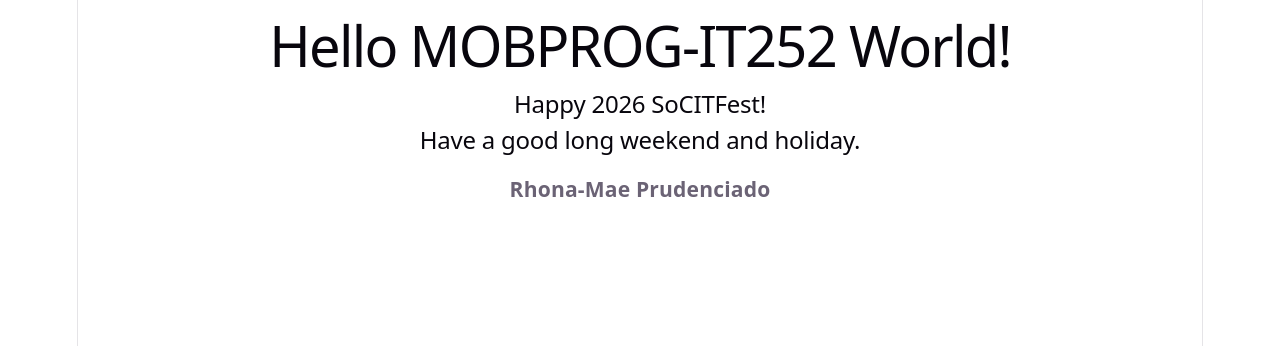
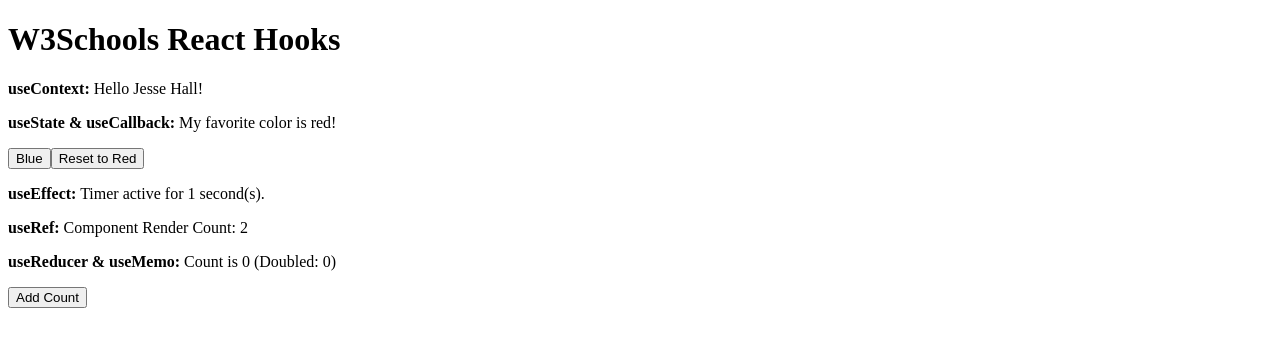
Before and after one commit to rpprudenciado/MOBPROG-IT252-REACT-W3SCHOOLS, a React (Vite) app in the folder my-react-app/: page / in a window 1280 px wide. Shown: the top 346 px of the page. Built offline with nearby package versions, Linux system fonts and the light colour scheme.

Commit message:
Add W3Schools React Hooks examples to main.jsx

```diff
--- a/my-react-app/src/main.jsx
+++ b/my-react-app/src/main.jsx
@@ -1,10 +1,67 @@
-import { StrictMode } from 'react'
+import { useState, useEffect, createContext, useContext, useRef, useReducer, useCallback, useMemo } from 'react'
 import { createRoot } from 'react-dom/client'
-import './index.css'
-import App from './App.jsx'
+
+const UserContext = createContext();
+
+function countReducer(state, action) {
+  if (action.type === 'INCREMENT') {
+    return { count: state.count + 1 };
+  }
+  return state;
+}
+
+function HooksDemo() {
+  const [color, setColor] = useState("red");
+
+  const [seconds, setSeconds] = useState(0);
+  useEffect(() => {
+    const timer = setTimeout(() => {
+      setSeconds((s) => s + 1);
+    }, 1000);
+    return () => clearTimeout(timer);
+  }, []);
+
+  const user = useContext(UserContext);
+
+  const renderCount = useRef(0);
+  renderCount.current = renderCount.current + 1;
+
+  const [state, dispatch] = useReducer(countReducer, { count: 0 });
+
+  const resetColor = useCallback(() => {
+    setColor("red");
+  }, []);
+
+  const doubleCount = useMemo(() => {
+    return state.count * 2;
+  }, [state.count]);
+
+  return (
+    <div>
+      <h1>W3Schools React Hooks</h1>
+      <p><b>useContext:</b> Hello {user}!</p>
+
+      <p><b>useState & useCallback:</b> My favorite color is {color}!</p>
+      <button type="button" onClick={() => setColor("blue")}>Blue</button>
+      <button type="button" onClick={resetColor}>Reset to Red</button>
+
+      <p><b>useEffect:</b> Timer active for {seconds} second(s).</p>
+      <p><b>useRef:</b> Component Render Count: {renderCount.current}</p>
+
+      <p><b>useReducer & useMemo:</b> Count is {state.count} (Doubled: {doubleCount})</p>
+      <button type="button" onClick={() => dispatch({ type: 'INCREMENT' })}>Add Count</button>
+    </div>
+  );
+}
+
+function App() {
+  return (
+    <UserContext.Provider value="Jesse Hall">
+      <HooksDemo />
+    </UserContext.Provider>
+  );
+}
 
 createRoot(document.getElementById('root')).render(
-  <StrictMode>
-    <App />
-  </StrictMode>,
-)
+  <App />
+);
```
